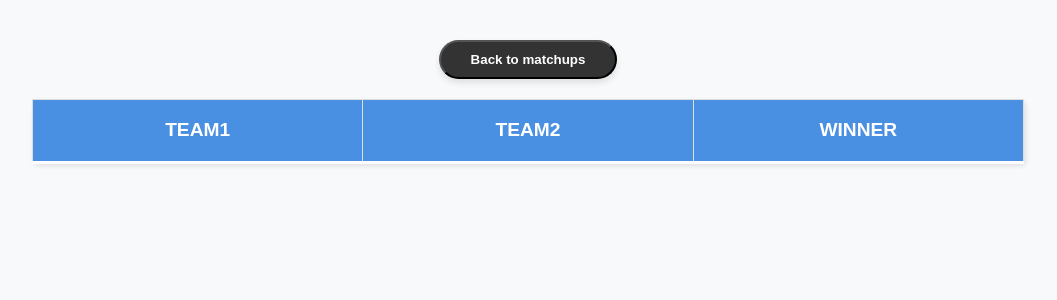
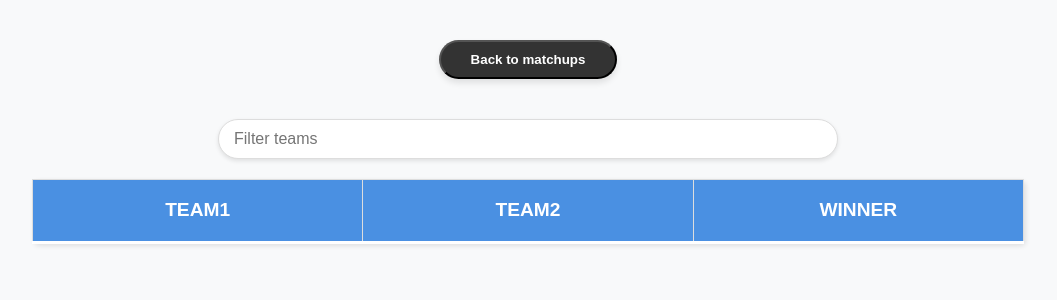
Before and after one commit to Feggla/ESPN_WEB, a Flask app: page /winners in a window 1280 px wide. Shown: the top 300 px of the page, without its empty margins (112-1169 px from the left). Run offline with Flask 3, Linux system fonts and the light colour scheme; lists and menus that the app fills with data are empty; parts of the project's set-up code (start-up, migrations or seed data) failed here and were passed over.

Commit message:
added search filter to winners

```diff
--- a/templates/winners.html
+++ b/templates/winners.html
@@ -13,6 +13,33 @@
     <form class="schedule-button-container", action="{{ url_for('matchup_table') }}" method="get">
         <button class="schedule-button" type="submit">Back to matchups</button>
     </form>
+    <div class="search-container">
+        <input type="text" id="searchBox" onkeyup="searchTable()" placeholder="Filter teams">
+    </div>
+    <script>
+        function searchTable() {
+            var input, filter, table, tbody, tr, td, i, txtValue;
+            input = document.getElementById("searchBox");
+            filter = input.value.toUpperCase();
+            table = document.querySelector(".table");
+            tbody = table.getElementsByTagName("tbody");
+
+            // Loop through all table bodies, and hide those who don't match the search query
+            for (i = 0; i < tbody.length; i++) {
+                tr = tbody[i].getElementsByTagName("tr")[0];
+                if (tr) {
+                    // Assume we want to search in both team columns (index 0 and 1)
+                    td1 = tr.cells[0].textContent || tr.cells[0].innerText;
+                    td2 = tr.cells[1].textContent || tr.cells[1].innerText;
+                    if (td1.toUpperCase().indexOf(filter) > -1 || td2.toUpperCase().indexOf(filter) > -1) {
+                        tbody[i].style.display = "";
+                    } else {
+                        tbody[i].style.display = "none";
+                    }
+                }
+            }
+        }
+        </script>
     <table class="table schedule-table-striped">
     <thead>
         <th scope="col">Team1</th>
```
Also changed, not shown: 1 other file.
